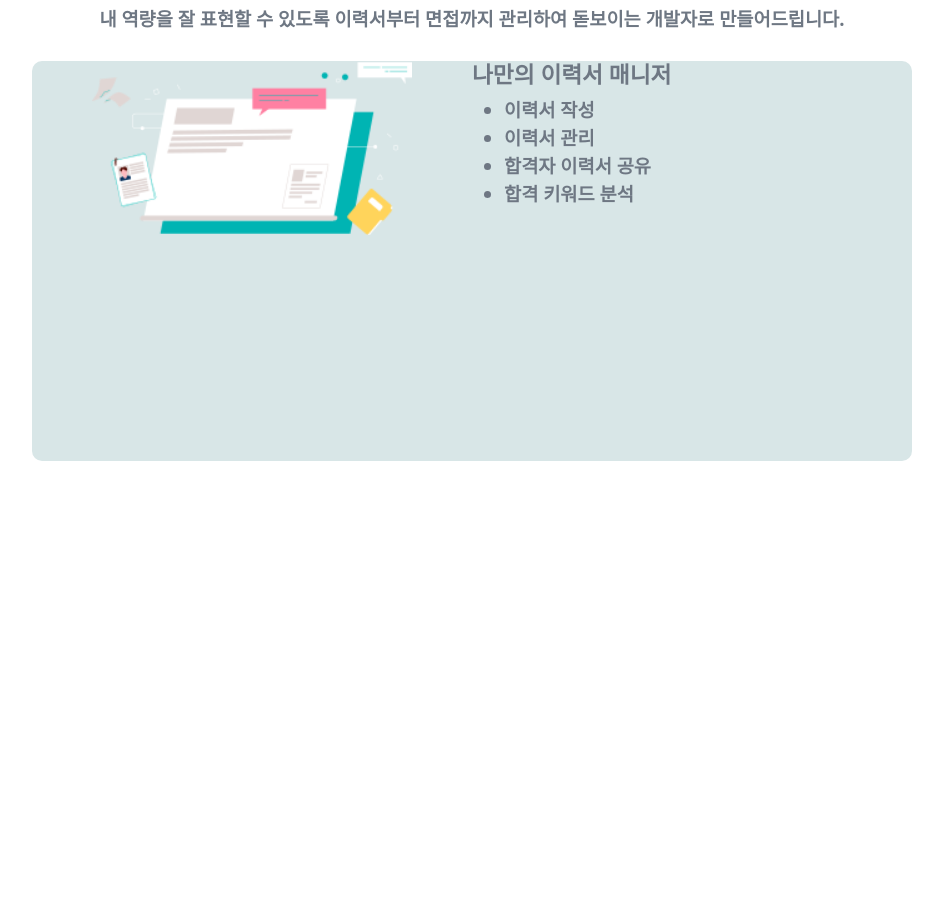
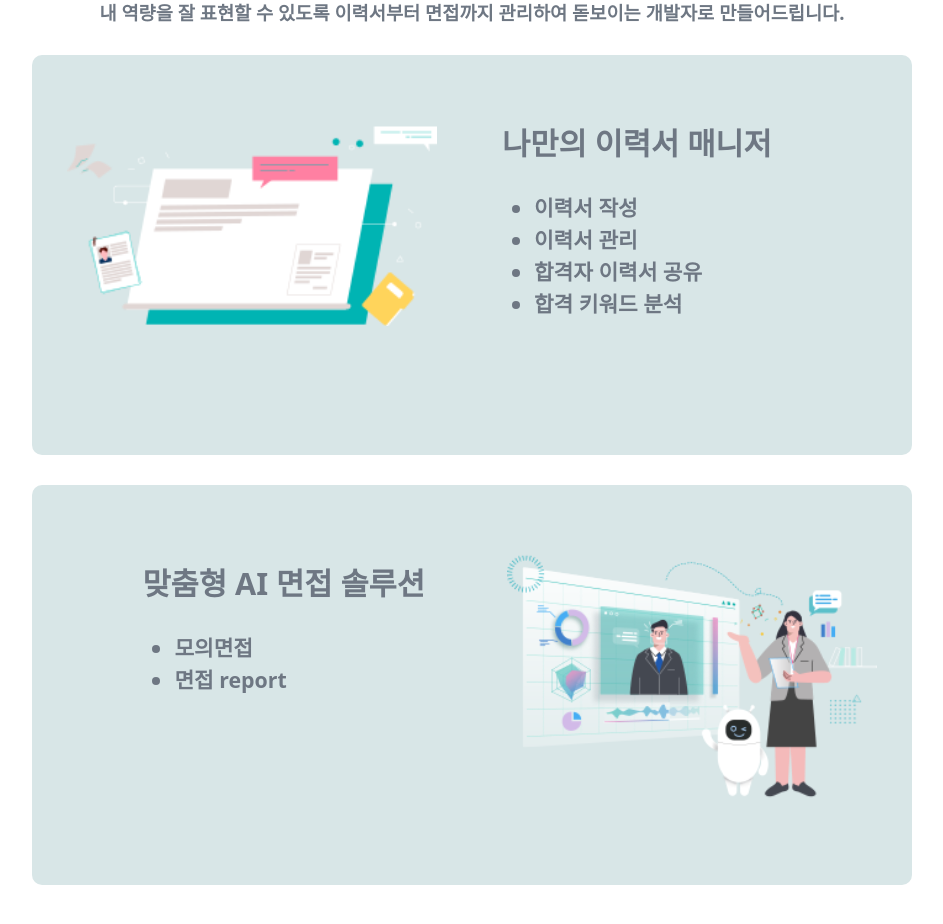
Before and after one commit to minsik99/nainReact, a Next.js app: page /main in a window 1280 px wide. Shown: the part 820-1744 px from the top of the page, without its empty margins (168-1111 px from the left). Built offline with nearby package versions, Linux system fonts and the light colour scheme.

Commit message:
면접 솔루션 배너 추가

```diff
--- a/src/components/main/MainComponent.jsx
+++ b/src/components/main/MainComponent.jsx
@@ -15,6 +15,7 @@ const MainComponent = () => {
 
   return (
     <>
+      <div className="slider">
         <Slider {...settings}>
           <div className="slider1">
             <div className="slider1_left">
@@ -107,6 +108,7 @@ const MainComponent = () => {
             </div>
           </div>
         </Slider>
+      </div>
       <div className="middle_word">
         <h1
           style={{
@@ -129,12 +131,12 @@ const MainComponent = () => {
           개발자로 만들어드립니다.
         </h3>
       </div>
-      <div className="resume_banner">
+      <div className="banner">
         <div className="resume_image">
           <img
             className="ResumeImage"
             src="/image/ResumeImage.png"
-            width={"320px"}
+            width={"370px"}
             alt="ResumeImage"
           ></img>
         </div>
@@ -142,9 +144,9 @@ const MainComponent = () => {
           <h1
             style={{
               color: "#6E7783",
-              fontSize: "17pt",
+              fontSize: "23pt",
               fontWeight: "900",
-              margin: "30px, 0px;",
+              margin: "30px",
             }}
           >
             나만의 이력서 매니저
@@ -152,8 +154,9 @@ const MainComponent = () => {
           <ul
             style={{
               color: "#6E7783",
-              fontSize: "14pt",
+              fontSize: "16pt",
               fontWeight: "600",
+              margin: "30px",
             }}
           >
             <li>이력서 작성</li>
@@ -163,6 +166,39 @@ const MainComponent = () => {
           </ul>
         </div>
       </div>
+      <div className="banner">
+        <div className="interview_word">
+          <h1
+            style={{
+              color: "#6E7783",
+              fontSize: "23pt",
+              fontWeight: "900",
+              margin: "30px",
+            }}
+          >
+            맞춤형 AI 면접 솔루션
+          </h1>
+          <ul
+            style={{
+              color: "#6E7783",
+              fontSize: "16pt",
+              fontWeight: "600",
+              margin: "30px",
+            }}
+          >
+            <li>모의면접</li>
+            <li>면접 report</li>
+          </ul>
+        </div>
+        <div className="interview_image">
+          <img
+            className="InterviewImage"
+            src="/image/InterviewImage.png"
+            width={"370px"}
+            alt="InterviewImage"
+          ></img>
+        </div>
+      </div>
     </>
   );
 };
--- a/src/styles/global.css
+++ b/src/styles/global.css
@@ -81,13 +81,16 @@
   padding-bottom: 100%;
 }
 
-.slider1 {
-  display: flex;
+.slider {
   align-items: center;
   justify-content: space-between;
   text-align: left;
   height: 300px;
   background: linear-gradient(#ffffff, #9dc3c1);
+}
+
+.slider1 {
+  display: flex;
 }
 
 .slider1_left {
@@ -112,10 +115,11 @@
   margin-top: 80px;
 }
 
-.resume_banner {
+.banner {
   width: 70%;
   height: 400px;
   margin: auto;
+  margin-bottom: 30px;
   background: #d8e6e7;
   border-radius: 10px;
   align-items: center;
@@ -126,11 +130,29 @@
   width: 50%;
   display: flex;
   justify-content: center;
+  margin-top: 70px;
 }
 
 .resume_word {
   float: right;
   width: 50%;
+  margin-top: 40px;
+  main-left: 30px;
+}
+
+.interview_image {
+  float: right;
+  width: 50%;
+  display: flex;
+  justify-content: center;
+  margin-top: 40px;
+}
+
+.interview_word {
+  float: left;
+  width: 50%;
+  padding-left: 80px;
+  padding-top: 50px;
 }
 
 .square {
```
Also changed, not shown: public/image/InterviewImage.png (added). Lines whose indentation alone changed are shown as unchanged.
